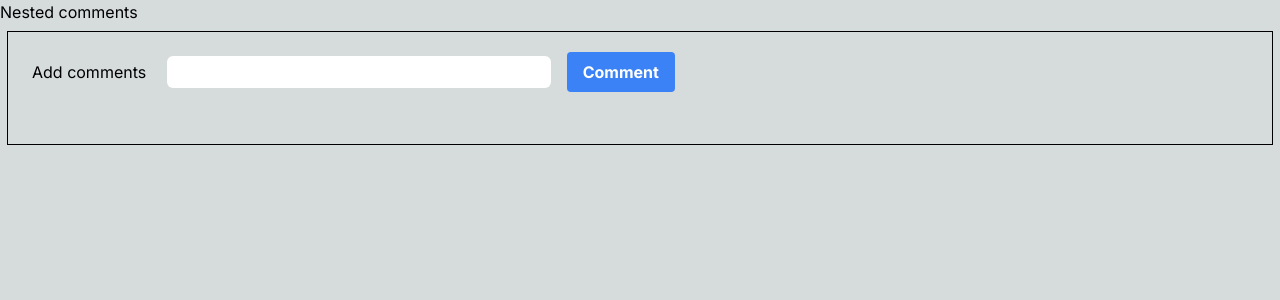
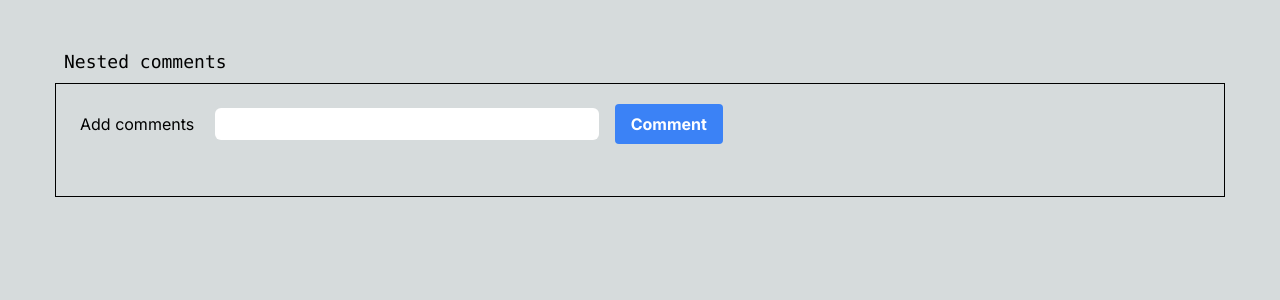
Before and after one commit to prakashchoudhary07/fountain-assignment-frontend, a Next.js app: page /comments in a window 1280 px wide. Shown: the top 300 px of the page. Built offline with nearby package versions, Linux system fonts and the light colour scheme.

Commit message:
style: update comments page style

```diff
--- a/src/app/comments/page.tsx
+++ b/src/app/comments/page.tsx
@@ -28,13 +28,17 @@ export default function Page() {
   };
 
   return (
+    <main className="flex min-h-screen flex-col p-12">
+      <h1 className="font-mono text-lg px-4 items-center">
+        Nested comments&nbsp;
+      </h1>
       <div>
-      <h1>Nested comments</h1>
         <Comment
           comment={commentData}
           addComment={addComment}
           deleteComment={deleteComment}
         />
       </div>
+    </main>
   );
 }
--- a/src/components/comment-body.tsx
+++ b/src/components/comment-body.tsx
@@ -14,8 +14,8 @@ const CommentBody: FC<CommentBodyProps> = ({
 }) => {
   return (
     <div>
-      <div className="block bg-white rounded-md px-3 py-1 text-sm font-semibold text-gray-700 mr-2 mb-2 w-min">
-        <span className="px-4">{comment}</span>
+      <div className="block bg-white rounded-md px-3 py-1 text-sm font-semibold text-gray-700 mr-2 mb-2 w-auto">
+        <span>{comment}</span>
       </div>
       <Action
         className="bg-transparent leading-none hover:bg-blue-500 text-blue-700 font-semibold hover:text-white py-1 px-2 m-1 border border-blue-500 hover:border-transparent rounded"
```
Lines whose indentation alone changed are shown as unchanged.
